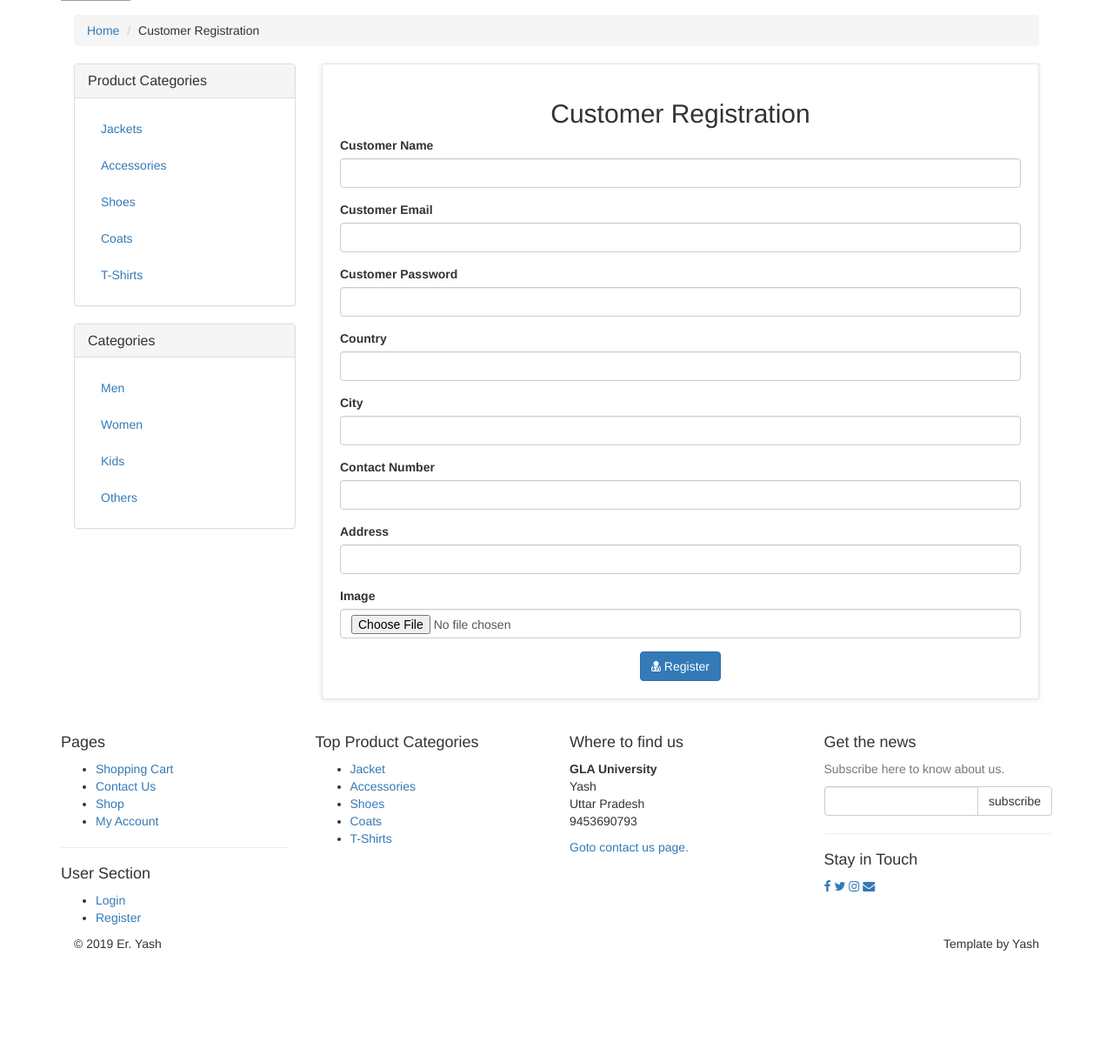
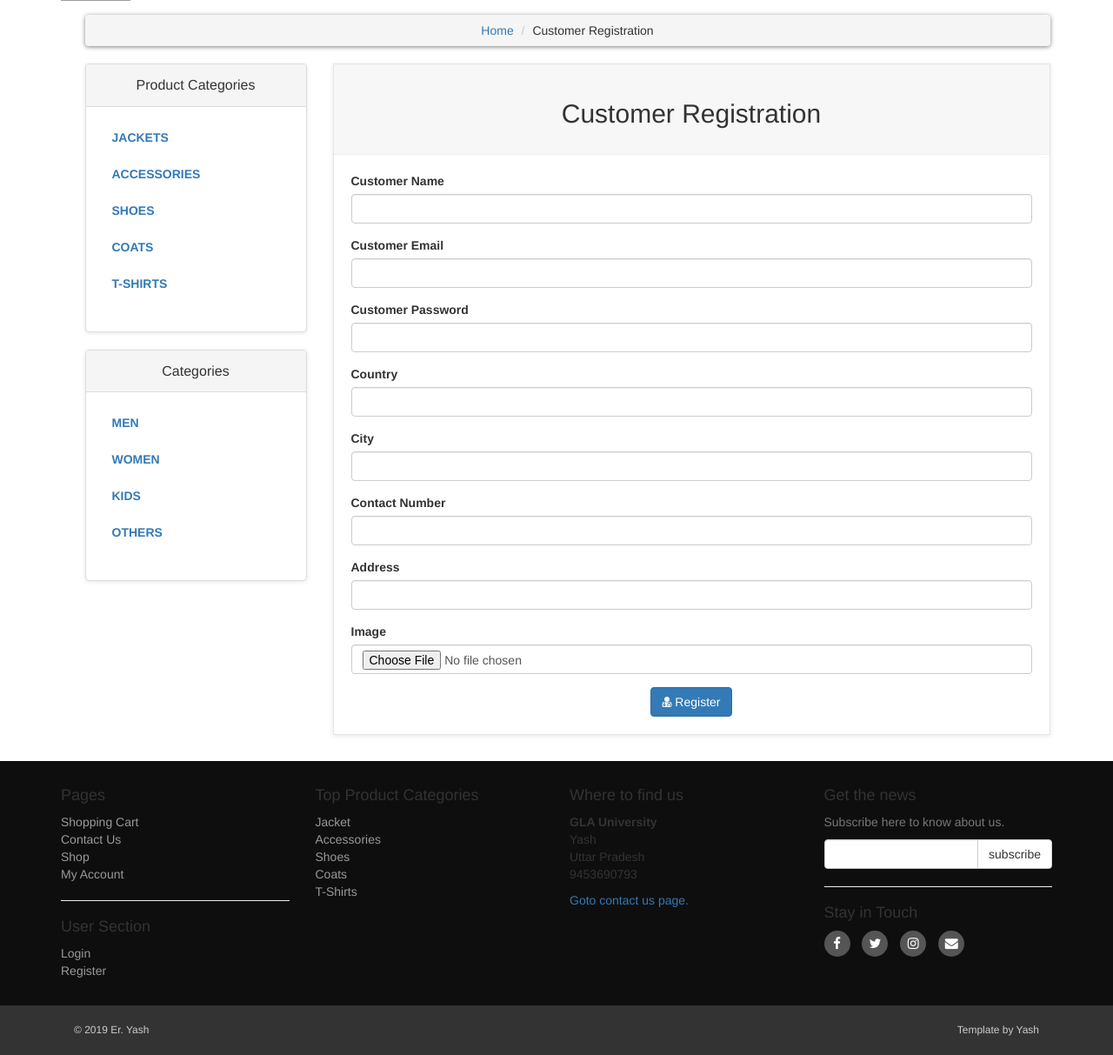
Before and after one commit to yashagarwalcs17/ecwebsite, a PHP site: page /customer_registration.php in a window 1280 px wide. Shown: the part 125-1338 px from the top of the page at 87% size. Before the commit the page ends 1218 px from the top, so only its background shows below. Run offline with PHP 8.4, Linux system fonts and the light colour scheme; grey boxes are pictures that could not be loaded.

Commit message:
Update style.css

```diff
--- a/styles/style.css
+++ b/styles/style.css
@@ -112,6 +112,7 @@ body{
 }
 /*Advantage Styles*/
 .box{
+	text-align: left;
 	background: #fff;
 	margin: 0 0 30px;
 	border: solid 1px #e6e6e6;
@@ -158,3 +159,218 @@ body{
 	text-align: center;
 
 }
+
+/*Product*/
+#content{
+	text-align: center;
+	padding-left: 25px;
+}
+.single{
+	width: 290px;
+	height:
+}
+@media(max-width: 768px){
+	.single{
+		width: 60%;
+		margin: 0 auto;
+	}
+}
+#content .product{
+	background: #fff;
+	border: solid 1px #e6e66e;
+	box-sizing: border-box;
+	margin-bottom: 30px;
+}
+#content .product .text p.price{
+	font-size: 18px;
+	text-align: center;
+	font-weight: 300
+}
+#content .product .text .buttons{
+	clear: both;
+	text-align: center;
+}
+#content .prouduct .text h3{
+	text-align: center;
+	font-size: 20px;
+}
+#content .product .text h3 a{
+	color: rgb(85, 85, 85);
+	text-align: center;
+}
+#content .product .text{
+	padding: 10px 10px 0px;
+}
+#content .product .text .buttons .btn{
+	margin-bottom: 10px;
+}
+
+/*Product Category*/
+#content .panel.sidebar-menu{
+	box-sizing: border-box;
+	box-shadow: 0 1px 5px rgba(0, 0, 0, 0.1);
+}
+#content .panel.sidebar-menu ul.nav.category-menu{
+	margin-bottom: 20px;
+}
+#content .panel.sidebar-menu ul.nav.category-menu li a{
+	text-transform: uppercase;
+	font-weight: bold;
+}
+#content .panel.sidebar-menu h3{
+	padding: 5px 0;
+	margin: 0;
+}
+
+/*Breabcrumb*/
+.breadcrumb{
+	padding: 8px 15px;
+	margin-bottom: 20px;
+	background-color: #ffffff;
+	border-radius: 0;
+	box-shadow: 0 1px 5px rgba(0, 0, 0, 0.5);
+}
+.breadcrumb > li + li:before{
+	content: ">\00a0";
+	color: #cccccc;
+}
+@media (max-width: 991px){
+	.breakcrumb{
+		padding: 8px 0;
+		text-align: center;
+	}
+}
+
+/*Shop Product Style*/
+@media(max-width: 768px){
+	.center-responsive{
+		width: 70%;
+		margin: 0 auto;
+	}
+}
+@media (max-width: 550px){
+	.center-responsive{
+		width: 95%;
+	}
+}
+
+/*Details Page Styles*/
+#content #productmain{
+	margin-bottom: 30px;
+}
+
+#content #productmain .price{
+	font-size: 30px;
+	font-weight: 300;
+	text-align: center;
+	margin-top: 40px;
+}
+#content #mainimage{
+	box-shadow: 0 1px 5px rgba(0, 0, 0, 0.7);
+
+}
+#content .thumb a{
+	display: block;
+	box-shadow: 0 1px 5px rgba(0, 0, 0, 0.2);
+	border: solid 2px transparent;
+}
+#content .headline{
+	height: 350px;
+
+}
+
+/*Cart Style*/
+#content #cart .table tbody tr td img{
+	width: 50px;
+}
+
+#content #cart .table tbody tr td input{
+	width: 40px;
+	text-align: right;
+}
+#content #cart .table tbody tr td{
+	vertical-align: middle;
+
+}
+#content #cart .table tfoot{
+	font-size: 18px;
+}
+.box .box-footer{
+	background: #f7f7f7;
+	margin: 30px, -20px -20px;
+	padding: 20px;
+	border-top: solid 1px #eeeeee;
+}
+.box .box-footer:before,
+.box .box-footer:after{
+	content: " ";
+	display: table;
+}
+
+.box .box-footer:after{
+	clear: both;
+}
+.box .box-header{
+	background: #f7f7f7;
+	margin: -20px -20px 20px;
+	padding: 20px;
+	border-bottom: solid 1px #eeeeee;
+
+}
+#content #order-summary table{
+	margin-top: 20px;
+
+}
+#content #order-summary table td{
+	color: #999999;
+}
+#content #order-summary table tr.total td,
+#content #order-summary table tr.total th{
+	font-size: 18px;
+	color: #555555;
+	font-weight: 700;
+}
+
+
+/*Footer style*/
+#footer{
+	background: #0e0e0e;
+	padding: 20px 0;
+}
+#footer ul{
+	padding-left: 0;
+	list-style:none;
+
+}
+#footer ul a{
+	color: #999999;
+	padding: 20px 0;
+}
+#footer .social{
+	text-align: left;
+}
+#footer .social a{
+	margin: 0 10px 0 0;
+	color: #fff;
+	display: inline-block;
+	width: 30px;
+	height: 30px;
+	border-radius: 15px;
+	line-height: 30px;
+	font-size: 15px;
+	text-align: center;
+	transform: all 0.2s ease-out;
+	vertical-align: bottom;
+	background-color: #555555;
+}
+
+/*Copyright section*/
+#copyright{
+	background: #333;
+	color: #ccc;
+	padding: 20px;
+	font-size: 12px;
+}
+#copyright p{
+	margin:0;
+}
```
